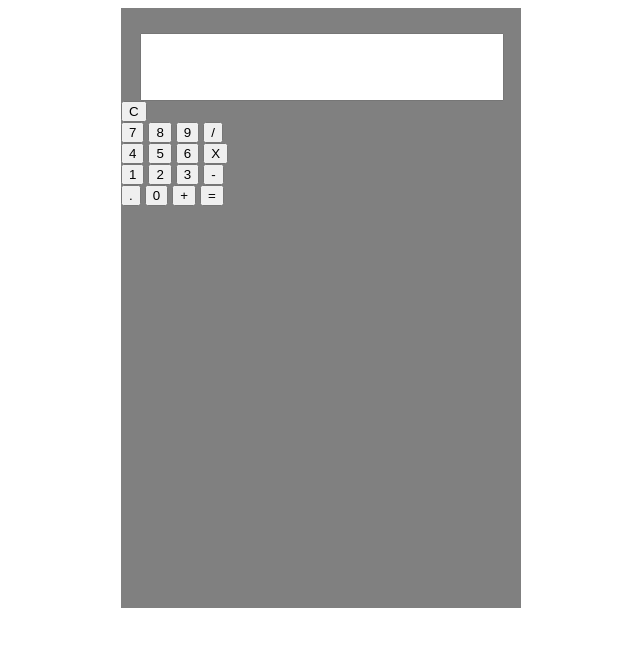
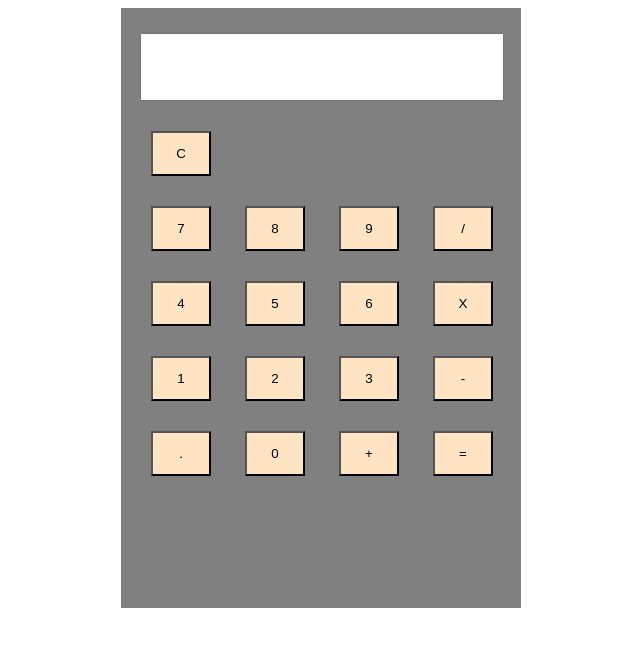
Before and after one commit to karthiksaji/calculator-js, a plain HTML site: page index.html in a window 1280 px wide. Shown: the whole page, without its empty margins (387-1027 px from the left). Drawn offline with Linux system fonts and the light colour scheme.

Commit message:
buttons css

```diff
--- a/style.css
+++ b/style.css
@@ -11,3 +11,10 @@
     margin-top: 25px;
     pointer-events: none;
 }
+.btn{
+    width: 60px;
+    height: 45px;
+    margin-left: 30px;
+    margin-top: 30px;
+    background: bisque;
+}
```
